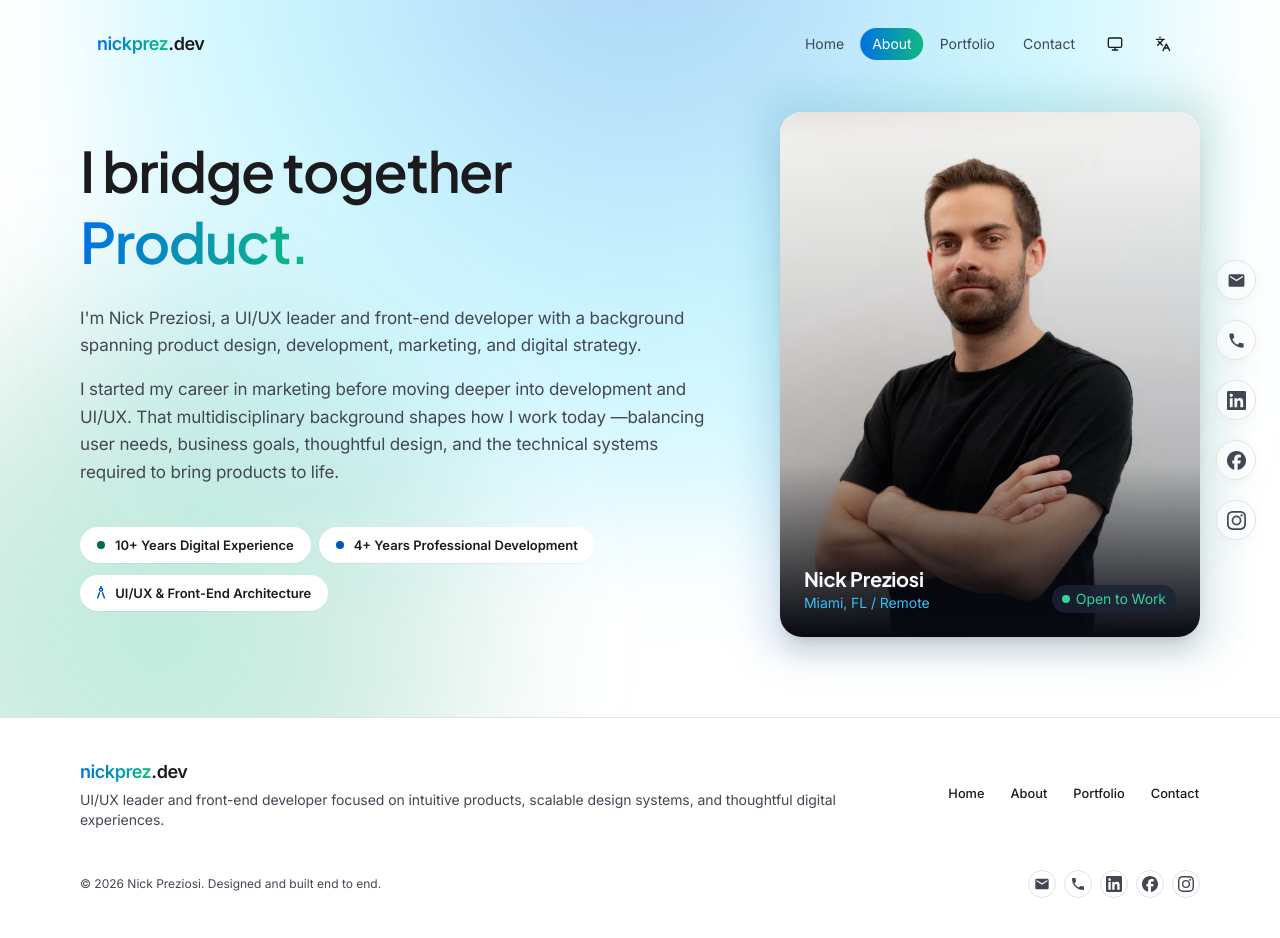
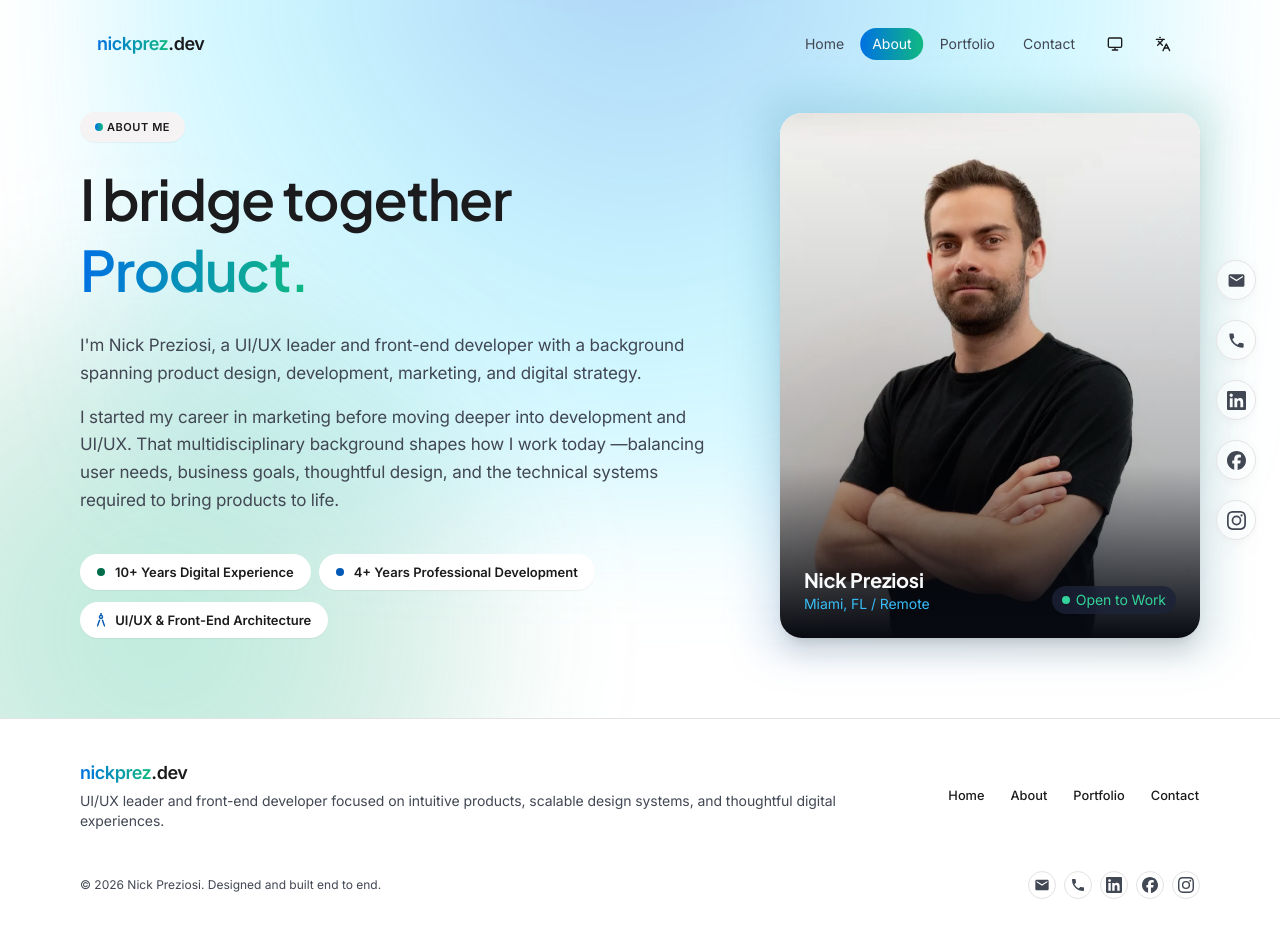
Before and after one commit to nicholaspreziosi/portfolio-2026, a Next.js app: page /en/about in a window 1280 px wide. Built offline with nearby package versions, Linux system fonts and the light colour scheme.

Commit message:
Share the home hero eyebrow badge so Portfolio and About use the same chip.

```diff
--- a/messages/en.json
+++ b/messages/en.json
@@ -107,6 +107,7 @@
     }
   },
   "AboutPage": {
+    "eyebrow": "About Me",
     "bridgePrefix": "I bridge together",
     "bridgeSummary": "I bridge together Development, UI/UX Design, Product, Marketing, Technology, and Management.",
     "body1": "I'm Nick Preziosi, a UI/UX leader and front-end developer with a background spanning product design, development, marketing, and digital strategy.",
--- a/messages/es.json
+++ b/messages/es.json
@@ -107,6 +107,7 @@
     }
   },
   "AboutPage": {
+    "eyebrow": "Sobre mí",
     "bridgePrefix": "Reúno",
     "bridgeSummary": "Reúno desarrollo, diseño UI/UX, producto, marketing, tecnología y gestión.",
     "body1": "Soy Nick Preziosi, líder de UI/UX y desarrollador front-end, con una trayectoria que abarca diseño de producto, desarrollo, marketing y estrategia digital.",
--- a/messages/pt.json
+++ b/messages/pt.json
@@ -107,6 +107,7 @@
     }
   },
   "AboutPage": {
+    "eyebrow": "Sobre mim",
     "bridgePrefix": "Reúno",
     "bridgeSummary": "Reúno desenvolvimento, design UI/UX, produto, marketing, tecnologia e gestão.",
     "body1": "Sou Nick Preziosi, líder de UI/UX e desenvolvedor front-end, com uma trajetória que abrange design de produto, desenvolvimento, marketing e estratégia digital.",
--- a/src/ui/about/containers/hero/AboutHero.tsx
+++ b/src/ui/about/containers/hero/AboutHero.tsx
@@ -3,6 +3,7 @@
 import { useCallback, useEffect, useState } from "react";
 import { useReducedMotion } from "motion/react";
 import { useTranslations } from "next-intl";
+import { EyebrowBadge } from "@/ui/shared/components/eyebrow-badge";
 import { InView } from "@/ui/shared/components/in-view";
 import { TextEffect } from "@/ui/shared/components/text-effect";
 import { TextLoop } from "@/ui/shared/components/text-loop";
@@ -59,7 +60,8 @@ export function AboutHero() {
   return (
     <section className="grid items-center gap-10 lg:grid-cols-12 lg:gap-8">
       <div className="lg:col-span-7">
-        <h1 className="font-[family-name:var(--font-display)] text-[2rem] leading-[1.14] font-semibold tracking-[var(--text-display-tracking)] text-(--color-text-primary) sm:text-[2.5rem] lg:text-[length:var(--text-display-size)] lg:leading-[var(--text-display-leading)]">
+        <EyebrowBadge>{t("eyebrow")}</EyebrowBadge>
+        <h1 className="mt-6 font-[family-name:var(--font-display)] text-[2rem] leading-[1.14] font-semibold tracking-[var(--text-display-tracking)] text-(--color-text-primary) sm:text-[2.5rem] lg:text-[length:var(--text-display-size)] lg:leading-[var(--text-display-leading)]">
           <span className="sr-only">{t("bridgeSummary")}</span>
           <InView
             once
--- a/src/ui/home/containers/hero/Hero.tsx
+++ b/src/ui/home/containers/hero/Hero.tsx
@@ -4,6 +4,7 @@ import { ArrowDownIcon, ArrowRightIcon } from "lucide-react";
 import { useTranslations } from "next-intl";
 import { Link } from "@/i18n/navigation";
 import { Button } from "@/ui/shared/components/button";
+import { EyebrowBadge } from "@/ui/shared/components/eyebrow-badge";
 
 const stats = ["experience", "development", "execution"] as const;
 
@@ -12,13 +13,7 @@ export function Hero() {
 
   return (
     <section className="flex min-h-screen w-full flex-col items-center justify-center pt-10 pb-28 text-center sm:pb-10">
-      <p className="inline-flex items-center gap-1 rounded-pill border border-(--hero-chip-border) bg-(--hero-chip-bg) px-3.5 py-1.5 text-[length:var(--text-eyebrow-size)] leading-[var(--text-eyebrow-leading)] font-semibold tracking-[var(--text-eyebrow-tracking)] text-(--hero-chip-fg) uppercase shadow-[var(--hero-chip-shadow)]">
-        <span
-          aria-hidden
-          className="gradient-button inline-block size-2 rounded-full shadow-[var(--hero-dot-shadow)]"
-        />
-        {t("eyebrow")}
-      </p>
+      <EyebrowBadge>{t("eyebrow")}</EyebrowBadge>
 
       <h1 className="mt-6 max-w-[896px] font-[family-name:var(--font-display)] text-[length:var(--text-display-size)] leading-[var(--text-display-leading)] font-semibold tracking-[var(--text-display-tracking)] text-(--color-text-primary) dark:font-bold">
         {t("headlineLine1")}
--- a/src/ui/shared/components/badge.tsx
+++ b/src/ui/shared/components/badge.tsx
@@ -18,6 +18,8 @@ const badgeVariants = cva(
         ghost:
           "hover:bg-accent hover:text-accent-foreground",
         link: "text-primary underline-offset-4 hover:underline",
+        eyebrow:
+          "h-auto border-(--hero-chip-border) bg-(--hero-chip-bg) px-3.5 py-1.5 text-[length:var(--text-eyebrow-size)] leading-[var(--text-eyebrow-leading)] font-semibold tracking-[var(--text-eyebrow-tracking)] text-(--hero-chip-fg) uppercase shadow-[var(--hero-chip-shadow)]",
       },
     },
     defaultVariants: {
--- /dev/null
+++ b/src/ui/shared/components/eyebrow-badge.tsx
@@ -0,0 +1,21 @@
+import type { ReactNode } from "react";
+import { cn } from "cn";
+import { Badge } from "@/ui/shared/components/badge";
+
+export function EyebrowBadge({
+  children,
+  className,
+}: {
+  children: ReactNode;
+  className?: string;
+}) {
+  return (
+    <Badge variant="eyebrow" className={cn("gap-1", className)}>
+      <span
+        aria-hidden
+        className="gradient-button inline-block size-2 rounded-full shadow-[var(--hero-dot-shadow)]"
+      />
+      {children}
+    </Badge>
+  );
+}
--- a/src/ui/work/containers/hero/WorkHero.tsx
+++ b/src/ui/work/containers/hero/WorkHero.tsx
@@ -3,6 +3,7 @@
 import { ArrowDownIcon } from "lucide-react";
 import { useTranslations } from "next-intl";
 import { Button } from "@/ui/shared/components/button";
+import { EyebrowBadge } from "@/ui/shared/components/eyebrow-badge";
 import { TechMarquee } from "@/ui/work/containers/techMarquee/TechMarquee";
 
 const metrics = [
@@ -32,10 +33,7 @@ export function WorkHero() {
   return (
     <section className="flex h-full flex-col justify-center gap-10">
       <div className="max-w-3xl">
-        <p className="inline-flex items-center gap-1 rounded-pill bg-(--surface-glass) px-2 py-1 text-[length:var(--text-eyebrow-size)] leading-[var(--text-eyebrow-leading)] font-semibold tracking-[var(--text-eyebrow-tracking)] text-(--color-text-secondary) uppercase shadow-[var(--shadow-sm)] backdrop-blur-(--blur-sm)">
-          <span aria-hidden className="gradient-accent inline-block size-2 rounded-full" />
-          {t("eyebrow")}
-        </p>
+        <EyebrowBadge>{t("eyebrow")}</EyebrowBadge>
 
         <h1 className="mt-6 font-[family-name:var(--font-display)] text-[2rem] leading-[1.14] font-semibold tracking-[-0.03em] text-(--color-text-primary) sm:text-[2.5rem] lg:text-[3rem] xl:text-[3.25rem] 2xl:text-[length:var(--text-display-size)] 2xl:leading-[var(--text-display-leading)]">
           <span className="xl:block">{t("headlineLine1")} </span>
```
